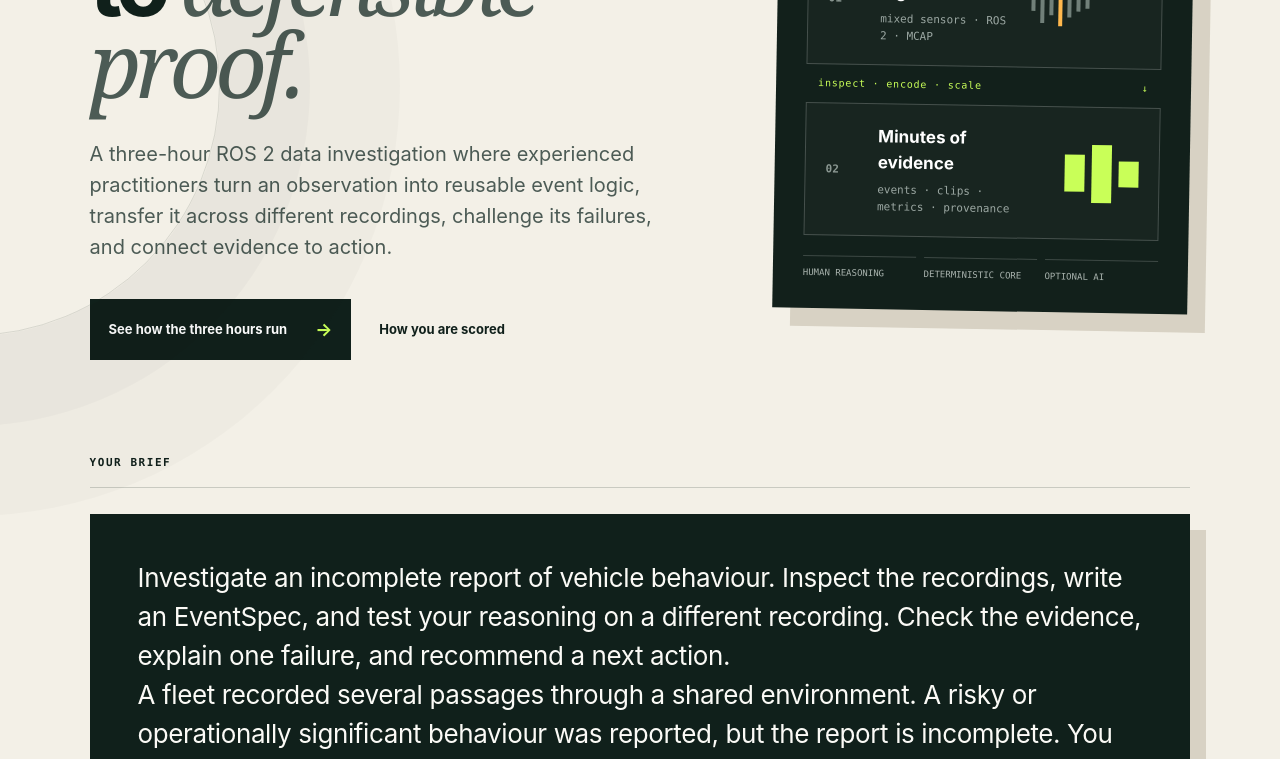
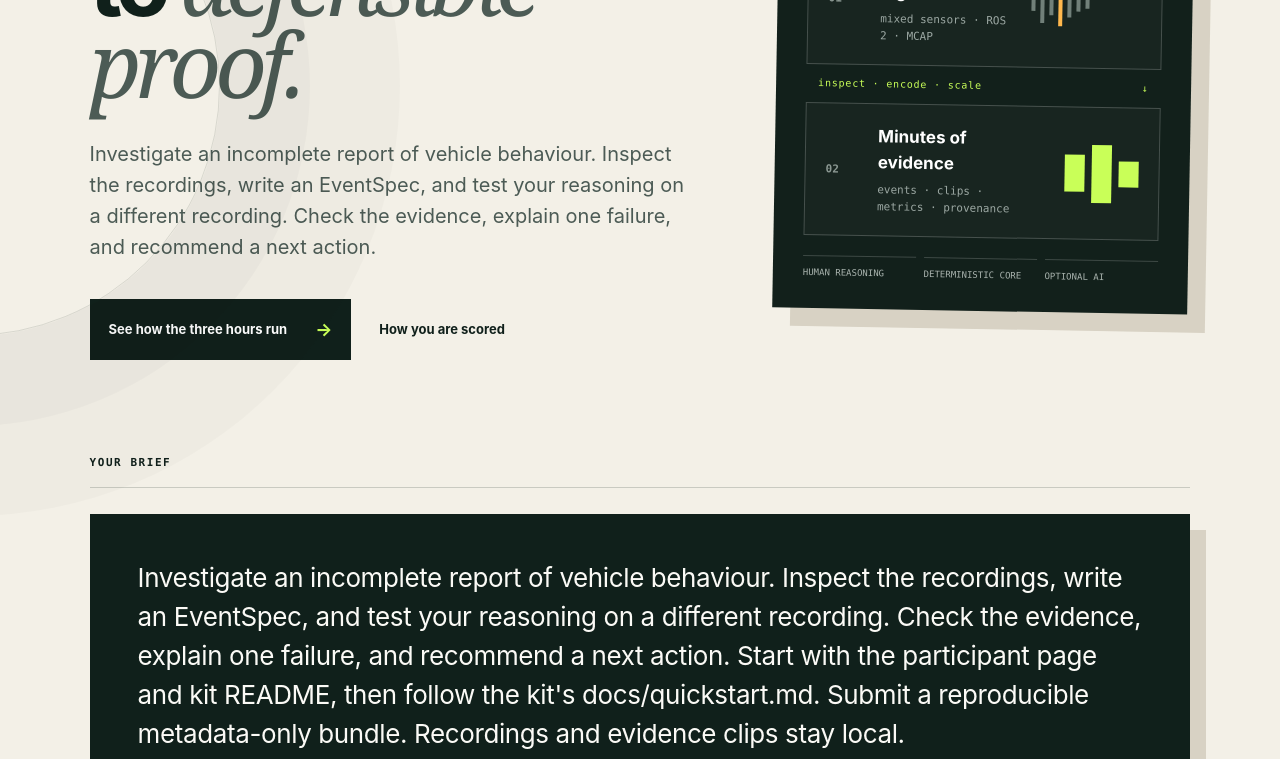
Before and after one commit to Forerunner2012/civ2026-data-hackathon, a Next.js app in the folder handoff-site/: page /participants in a window 1280 px wide. Shown: the part 340-1099 px from the top of the page. Built offline with nearby package versions, Linux system fonts and the light colour scheme.

Commit message:
docs: apply approved participant website introduction

```diff
--- a/handoff-site/app/_content/participants.ts
+++ b/handoff-site/app/_content/participants.ts
@@ -10,8 +10,11 @@
 export const brief =
   "A fleet recorded several passages through a shared environment. A risky or operationally significant behaviour was reported, but the report is incomplete. You must locate relevant occurrences, encode a reusable detector, transfer the reasoning to a structurally different recording, extract compact evidence, evaluate its limitations, and recommend what should happen next.";
 
+export const participantOpening =
+  "Investigate an incomplete report of vehicle behaviour. Inspect the recordings, write an EventSpec, and test your reasoning on a different recording. Check the evidence, explain one failure, and recommend a next action.";
+
 export const participantIntroduction =
-  "Investigate an incomplete report of vehicle behaviour. Inspect the recordings, write an EventSpec, and test your reasoning on a different recording. Check the evidence, explain one failure, and recommend a next action.";
+  `${participantOpening} Start with the participant page and kit README, then follow the kit's docs/quickstart.md. Submit a reproducible metadata-only bundle. Recordings and evidence clips stay local.`;
 
 export const datasetAttributionUrl =
   "https://github.com/Forerunner2012/civ2026-data-hackathon/blob/main/kit/ATTRIBUTION.md";
--- a/handoff-site/app/globals.css
+++ b/handoff-site/app/globals.css
@@ -270,6 +270,7 @@ footer > a { color:var(--lime); text-decoration:none; font-size:11px; font-weigh
 .brief-section { padding:0 7vw 90px; }
 .brief-card { background:var(--ink); color:var(--white); padding:44px 48px; margin:26px 0 60px; box-shadow:16px 16px 0 #d8d2c4; }
 .brief-card p { margin:0; font-size:clamp(19px,2.1vw,26px); line-height:1.5; letter-spacing:-.015em; }
+#brief .brief-card p + p { margin-top:24px; }
 .journey-output { margin-top:12px !important; display:grid; grid-template-columns:16px 1fr; gap:6px; color:#4c5b55 !important; font-weight:600; }
 .journey-output i { font-style:normal; color:#698210; font-weight:900; }
 .not-your-job { margin-top:38px; padding:26px 30px; background:var(--white); border:1px solid var(--line); }
--- a/handoff-site/app/participants/page.tsx
+++ b/handoff-site/app/participants/page.tsx
@@ -12,6 +12,7 @@ import {
   journey,
   notYourJob,
   participantIntroduction,
+  participantOpening,
   pipeline,
   workflow,
   kitGuides,
@@ -58,7 +59,7 @@ export default function Participants() {
             <br />
             to <em>defensible proof.</em>
           </h1>
-          <p className="lede">{premise}</p>
+          <p className="lede">{participantOpening}</p>
           <div className="hero-actions">
             <a className="primary-button" href="#hours">
               See how the three hours run <span>→</span>
```
Also changed, not shown: 1 other file (tests, documents, lock files or other folders).
